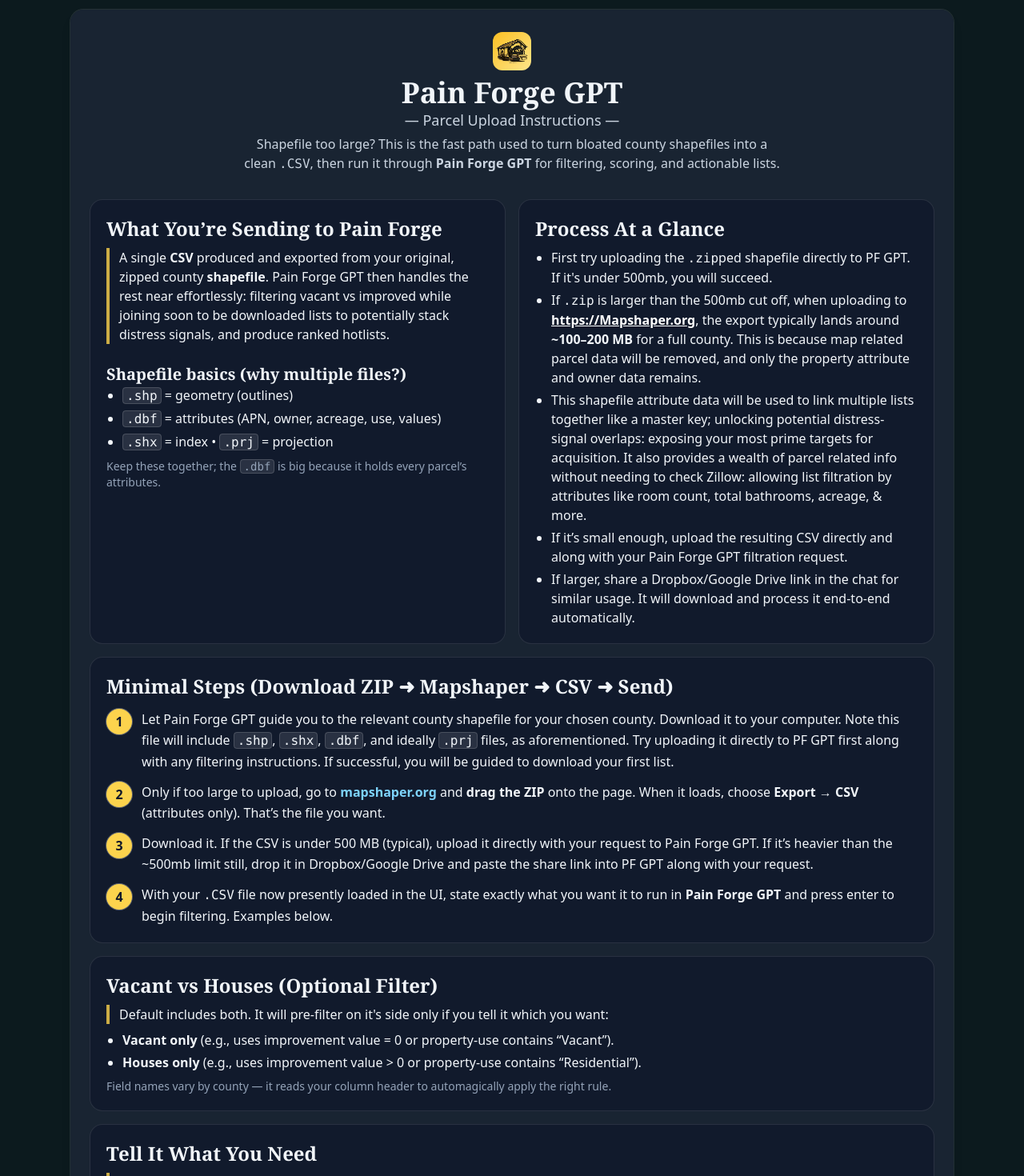
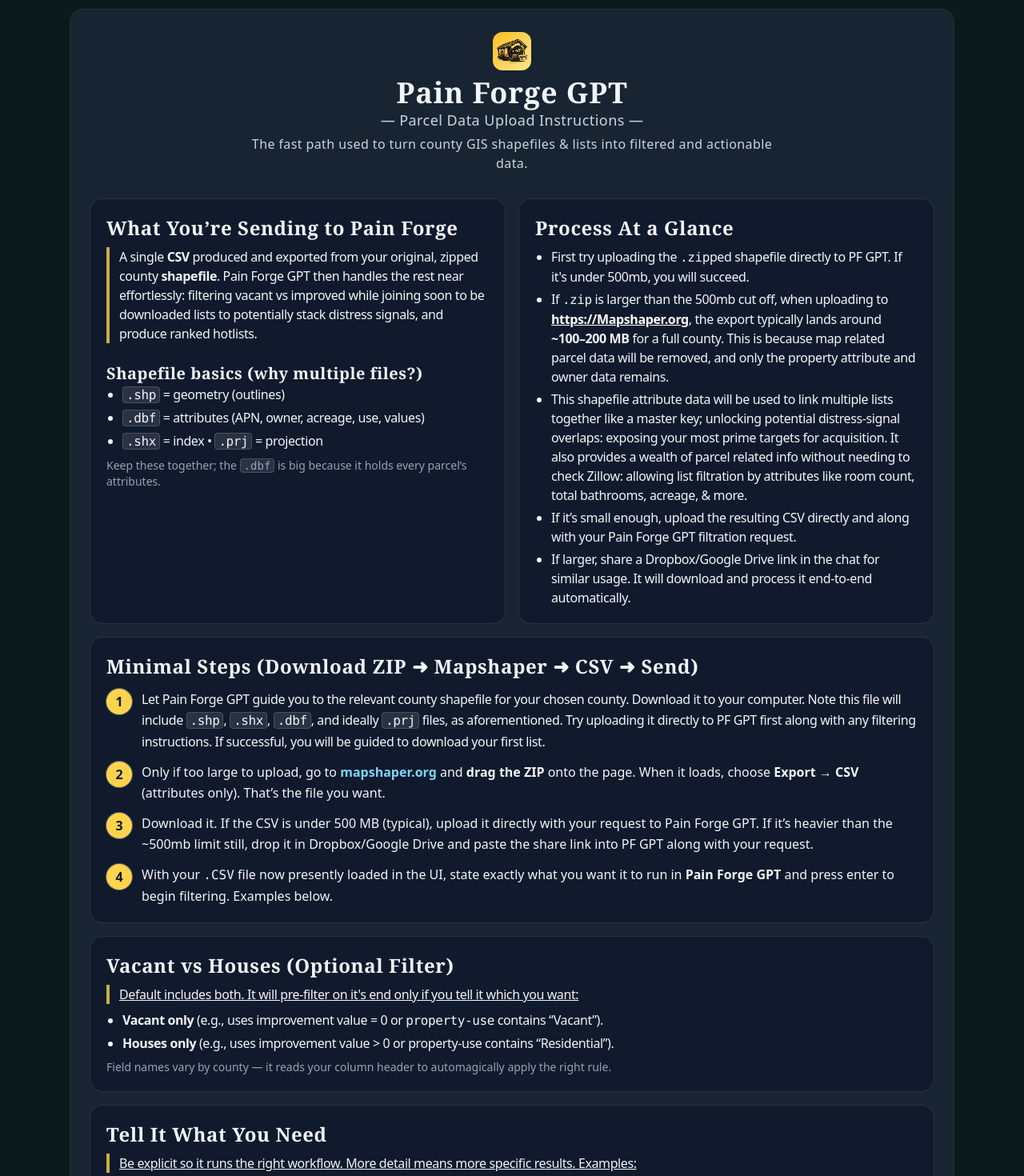
Before and after one commit to nyteksf/covered-bridge-seller-page, a React (Vite) app: page /painforge in a window 1280 px wide. Shown: the part 20-1490 px from the top of the page at 80% size. Built offline with nearby package versions, Linux system fonts and the light colour scheme.

Commit message:
Change letter spacing, styles pain forge instructions

```diff
--- a/src/pages/ParcelUploadInstructions.jsx
+++ b/src/pages/ParcelUploadInstructions.jsx
@@ -11,37 +11,35 @@
             <div className="border-1 border-gray-300 mb-2 mt-1 h-12 w-12 rounded-xl bg-gradient-to-br from-amber-400 to-amber-200 flex items-center justify-center">
               <img src="/favicon.png" alt="logo" />
             </div>
-            <h1 className="font-serif text-3xl font-bold md:text-4xl">
+            <h1 className="font-serif text-3xl font-bold md:text-4xl tracking-wide">
               Pain Forge GPT
             </h1>
-            <p className="text-lg text-slate-300">
-              — Parcel Upload Instructions —
+            <p className="text-lg text-slate-300 tracking-wide">
+              — Parcel Data Upload Instructions —
             </p>
-            <p className="mt-1 max-w-2xl text-slate-300">
-              Shapefile too large? This is the fast path used to turn bloated
-              county shapefiles into a clean <code>.CSV</code>, then run it
-              through <strong>Pain Forge GPT</strong> for filtering, scoring,
-              and actionable lists.
+            <p className="mt-1 max-w-2xl text-slate-300 -tracking-tight">
+              The fast path used to turn county GIS shapefiles & lists into
+              filtered and actionable data.
             </p>
           </div>
 
           {/* Intro grid: 50/50 */}
           <div className="grid gap-4 md:grid-cols-2">
             <section className="rounded-2xl border border-white/10 bg-slate-900/70 p-5">
-              <h2 className="font-serif text-2xl font-bold">
+              <h2 className="font-serif text-2xl font-bold tracking-wide">
                 What You’re Sending to Pain Forge
               </h2>
-              <p className="mt-2 border-l-4 border-amber-300/80 pl-3">
+              <p className="mt-2 border-l-4 border-amber-300/80 pl-3 tracking-tight">
                 A single <strong>CSV</strong> produced and exported from your
                 original, zipped county <strong>shapefile</strong>. Pain Forge
                 GPT then handles the rest near effortlessly: filtering vacant vs
                 improved while joining soon to be downloaded lists to
                 potentially stack distress signals, and produce ranked hotlists.
               </p>
-              <h3 className="mt-6 font-serif text-xl font-semibold">
+              <h3 className="mt-6 font-serif text-xl font-semibold tracking-wide">
                 Shapefile basics (why multiple files?)
               </h3>
-              <ul className="ml-5 list-disc space-y-1">
+              <ul className="ml-5 list-disc space-y-1 tracking-tight">
                 <li>
                   <code className="rounded border border-white/15 bg-white/10 px-1">
                     .shp
@@ -75,10 +73,10 @@
             </section>
 
             <aside className="rounded-2xl border border-white/10 bg-slate-900/70 p-5">
-              <h2 className="font-serif text-2xl font-bold">
+              <h2 className="font-serif text-2xl font-bold tracking-wide">
                 Process At a Glance
               </h2>
-              <ul className="ml-5 mt-2 list-disc space-y-1">
+              <ul className="ml-5 mt-2 list-disc space-y-1 tracking-tight">
                 <li>
                   First try uploading the <code>.zip</code>ped shapefile
                   directly to PF GPT. If it's under 500mb, you will succeed.
@@ -123,11 +121,11 @@
 
           {/* Minimal Steps */}
           <section className="mt-4 rounded-2xl border border-white/10 bg-slate-900/70 p-5">
-            <h2 className="font-serif text-2xl font-bold">
+            <h2 className="font-serif text-2xl font-bold tracking-wide">
               Minimal Steps (Download ZIP ➜ Mapshaper ➜ CSV ➜ Send)
             </h2>
 
-            <div className="mt-3 flex items-start gap-3">
+            <div className="mt-3 flex items-start gap-3 tracking-tight">
               <div className="inline-flex size-8 shrink-0 items-center justify-center rounded-full bg-amber-300 text-base font-semibold text-slate-900 leading-none tabular-nums lining-nums select-none ring-1 ring-white/30 shadow-sm">
                 1
               </div>
@@ -203,17 +201,17 @@
 
           {/* Filters */}
           <section className="mt-4 rounded-2xl border border-white/10 bg-slate-900/70 p-5">
-            <h2 className="font-serif text-2xl font-bold">
+            <h2 className="font-serif text-2xl font-bold tracking-wide">
               Vacant vs Houses (Optional Filter)
             </h2>
-            <p className="mt-2 border-l-4 border-amber-300/80 pl-3">
-              Default includes both. It will pre-filter on it's side only if you
+            <p className="mt-2 border-l-4 border-amber-300/80 pl-3 tracking-tight underline">
+              Default includes both. It will pre-filter on it's end only if you
               tell it which you want:
             </p>
-            <ul className="ml-5 mt-2 list-disc space-y-1">
+            <ul className="ml-5 mt-2 list-disc space-y-1 tracking-tight">
               <li>
                 <strong>Vacant only</strong> (e.g., uses improvement value = 0
-                or property-use contains “Vacant”).
+                or <code>property-use</code> contains “Vacant”).
               </li>
               <li>
                 <strong>Houses only</strong> (e.g., uses improvement value &gt;
@@ -228,14 +226,14 @@
 
           {/* Explicit request examples (your instruction) */}
           <section className="mt-4 rounded-2xl border border-white/10 bg-slate-900/70 p-5">
-            <h2 className="font-serif text-2xl font-bold">
+            <h2 className="font-serif text-2xl font-bold tracking-wide">
               Tell It What You Need
             </h2>
-            <p className="mt-2 border-l-4 border-amber-300/80 pl-3">
+            <p className="mt-2 border-l-4 border-amber-300/80 pl-3 tracking-tight underline">
               Be explicit so it runs the right workflow. More detail means more
               specific results. Examples:
             </p>
-            <ul className="ml-5 mt-2 list-disc space-y-1">
+            <ul className="ml-5 mt-2 list-disc space-y-1 tracking-tight">
               <li>
                 “<strong>Filter list to vacant land only</strong> and export
                 APN, acreage, land-use, and situs address with owner info in a
@@ -272,8 +270,8 @@
 
           {/* Troubleshooting: detailed, not dumbed down */}
           <section className="mt-4 rounded-2xl border border-white/10 bg-slate-900/70 p-5">
-            <h2 className="font-serif text-2xl font-bold">Troubleshooting</h2>
-            <ul className="ml-5 mt-2 list-disc space-y-2">
+            <h2 className="font-serif text-2xl font-bold tracking-wide">Troubleshooting</h2>
+            <ul className="ml-5 mt-2 list-disc space-y-2 tracking-tight">
               <li>
                 <strong>Big ZIP won’t load in Mapshaper:</strong> Zip only the
                 shapefile layer you need (don’t include tiles or extra layers).
```
